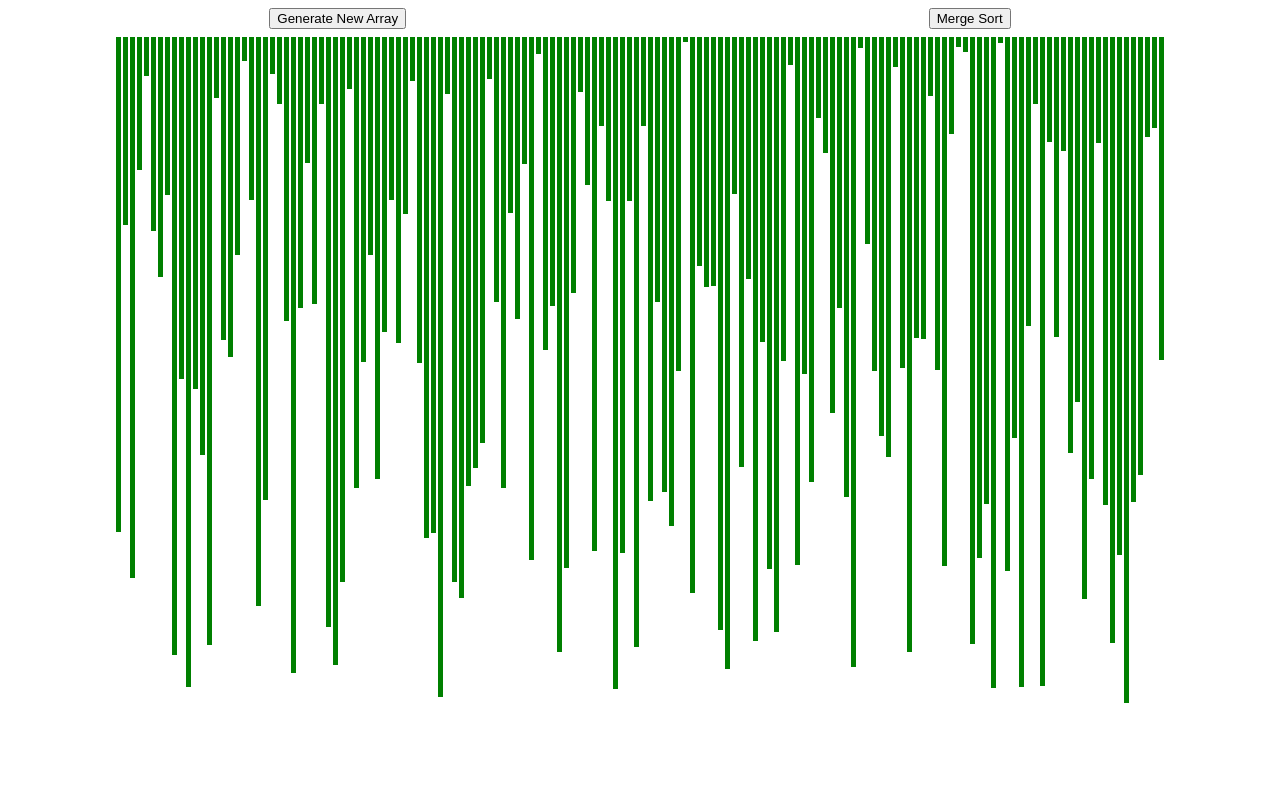
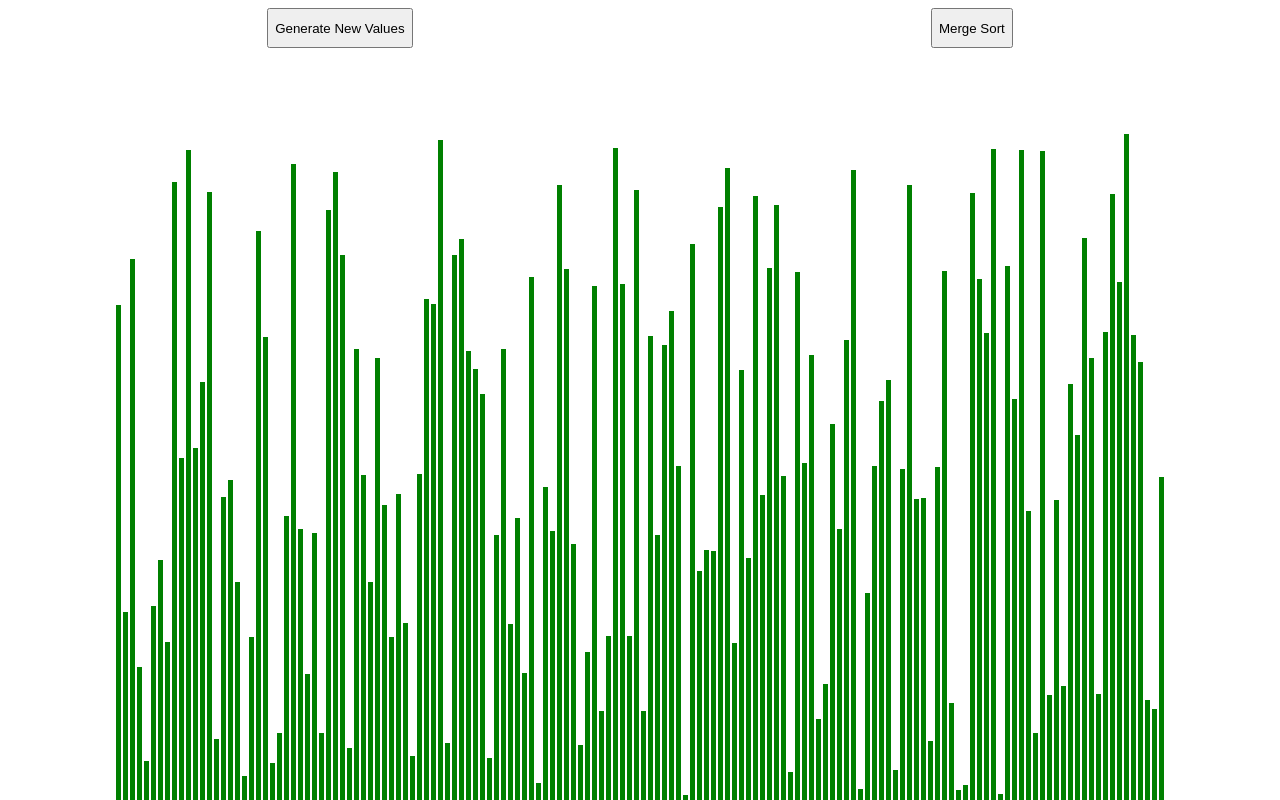
Before and after one commit to cspdevs000/algovision, a React (Create React App) app: page / in a window 1280 px wide. Built offline with nearby package versions, Linux system fonts and the light colour scheme.

Commit message:
better styling

```diff
--- a/src/AlgoVision/AlgoVision.css
+++ b/src/AlgoVision/AlgoVision.css
@@ -1,7 +1,9 @@
 .array-container {
     display: flex;
     width: 90vw;
+    height: 93vh;
     justify-content: center;
+    align-items: flex-end;
     padding-left: 5vw;
 }
 
@@ -12,18 +14,8 @@
 }
 
 .button-container {
+    height: 5vh;
     padding: 1vh;
     display: flex;
     justify-content: space-around;
 }
-
-/* .array-container {
-    position: absolute;
-    left: 100px;
-  }
-
-  .array-bar {
-    width: 2px;
-    display: inline-block;
-    margin: 0 1px;
-  } */
--- a/src/AlgoVision/AlgoVision.jsx
+++ b/src/AlgoVision/AlgoVision.jsx
@@ -67,7 +67,7 @@ export default class SortingVisualizer extends React.Component {
     return (
       <div className=''>
         <div className='button-container'>
-          <button onClick={() => this.resetArray()}>Generate New Array</button>
+          <button onClick={() => this.resetArray()}>Generate New Values</button>
           <button onClick={() => this.mergeSort()}>Merge Sort</button>
           {/* <button onClick={() => this.quickSort()}>Quick Sort</button>
           <button onClick={() => this.heapSort()}>Heap Sort</button>
```
